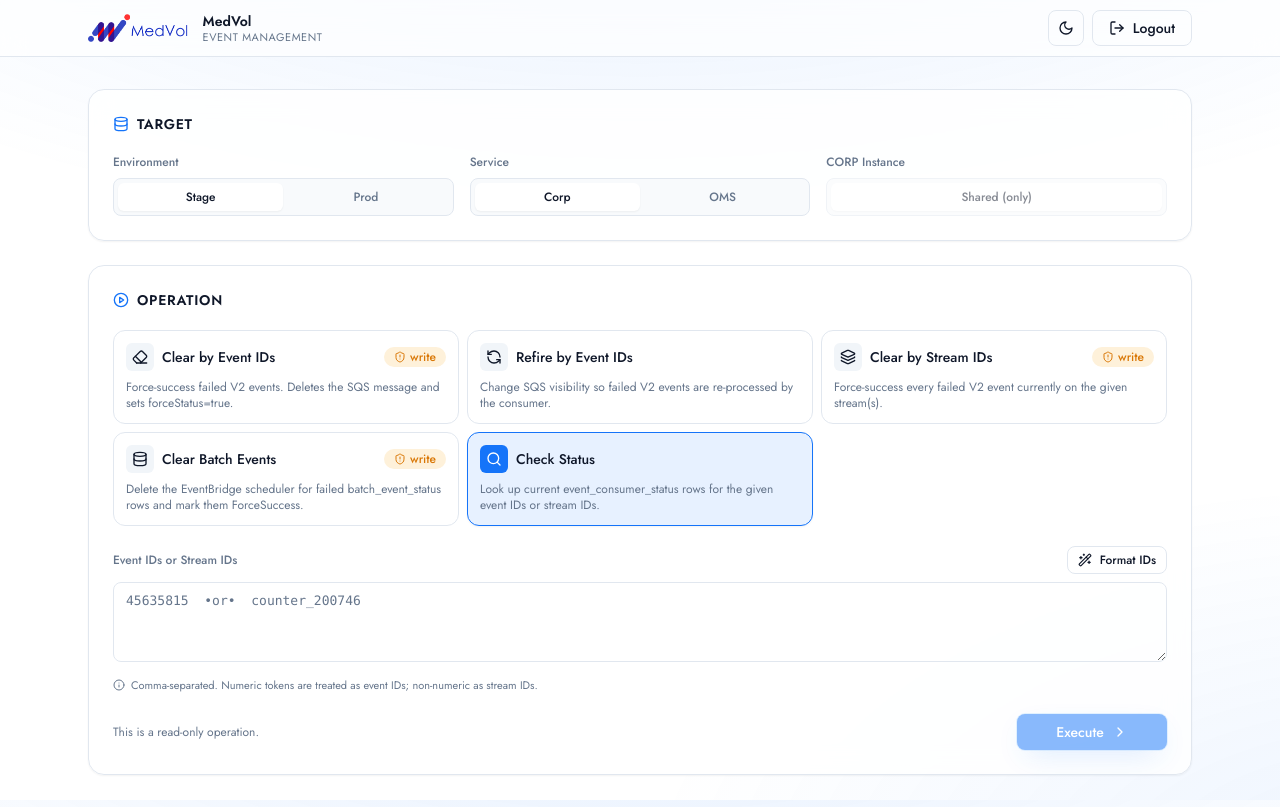
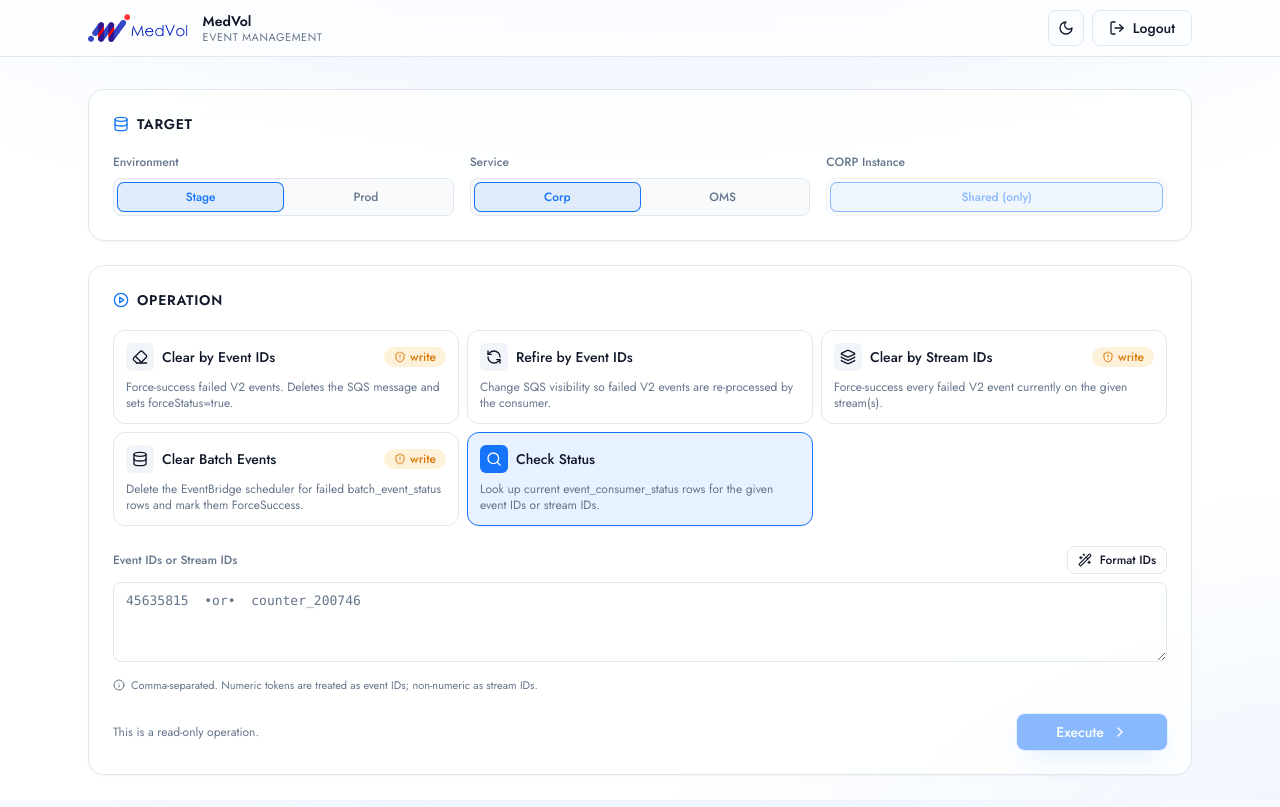
Before and after one commit to abhishekmthw/medvol-event-management, a Next.js app: page / in a window 1280 px wide. Built offline with nearby package versions, Linux system fonts and the light colour scheme.

Commit message:
feat: highlight selected target segmented options in primary blue

```diff
--- a/app/page.tsx
+++ b/app/page.tsx
@@ -539,7 +539,7 @@ function Segmented<T extends string>({
               selected
                 ? opt.danger
                   ? "bg-[hsl(var(--danger))] text-white shadow"
-                  : "bg-[hsl(var(--background))] text-[hsl(var(--foreground))] shadow-sm"
+                  : "bg-[hsl(var(--primary))]/10 text-[hsl(var(--primary))] ring-1 ring-[hsl(var(--primary))] shadow-sm"
                 : "text-[hsl(var(--muted-foreground))] hover:text-[hsl(var(--foreground))]",
             )}
           >
```
